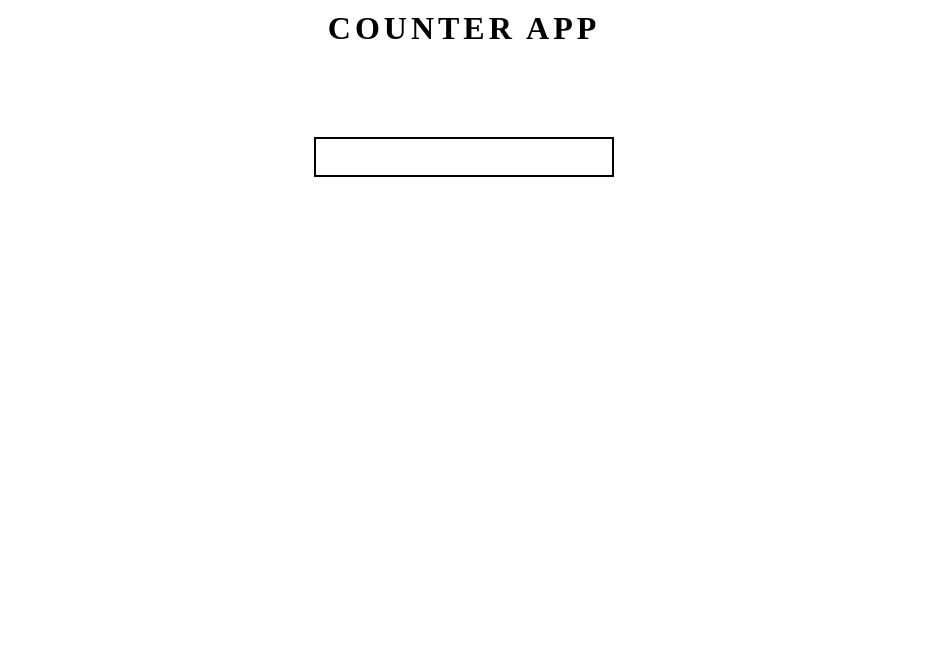
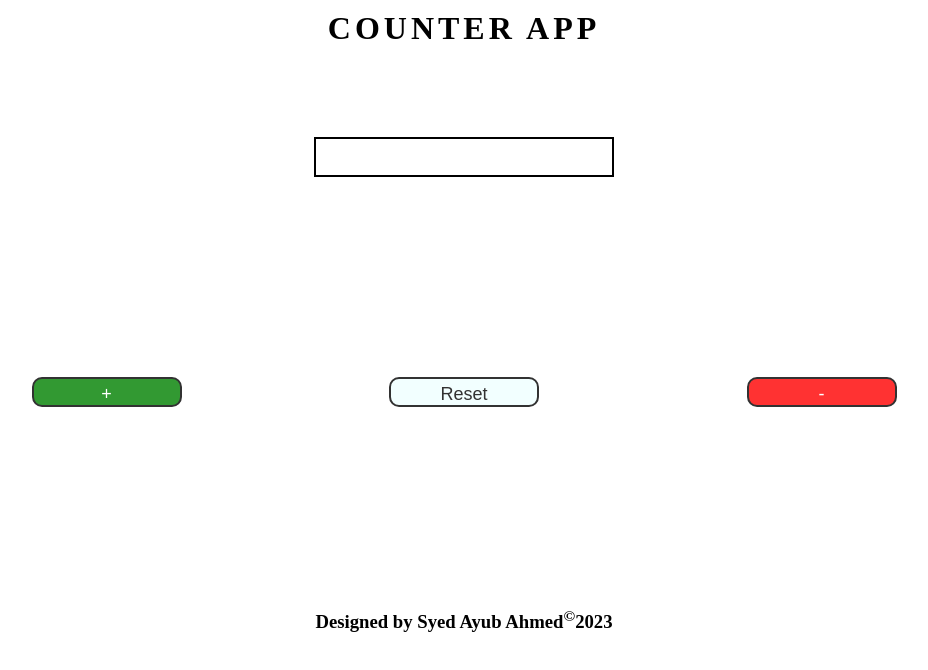
Before and after one commit to syabdull/counter, a plain HTML site: page index.html in a window 1280 px wide. Shown: the whole page, without its empty margins (176-1104 px from the left). Drawn offline with Linux system fonts and the light colour scheme.

Commit message:
desktop ui done

```diff
--- a/index.css
+++ b/index.css
@@ -14,3 +14,39 @@ h1 {
   height: 40px;
   margin: 90px auto;
 }
+.btn-container {
+  margin-top: 200px;
+  display: flex;
+  justify-content: space-evenly;
+}
+.intbtn {
+  width: 150px;
+  height: 30px;
+  border: 2px solid;
+  text-align: center;
+  padding-top: 5px;
+  border-radius: 10px;
+  font-family: sans-serif;
+  font-size: large;
+  color: white;
+  border: 2px solid black;
+  opacity: 0.8;
+}
+.intbtn:hover {
+  opacity: 1;
+  transition: o.1s ease-in;
+}
+.add {
+  background-color: green;
+}
+.reset {
+  background-color: azure;
+  color: black;
+}
+.sub {
+  background-color: red;
+}
+footer {
+  margin-top: 200px;
+  text-align: center;
+}
--- a/index.html
+++ b/index.html
@@ -9,6 +9,14 @@
   <body>
     <h1>COUNTER APP</h1>
     <div class="display-container"></div>
+    <div class="btn-container">
+      <div class="add intbtn">+</div>
+      <div class="reset intbtn">Reset</div>
+      <div class="sub intbtn">-</div>
+    </div>
+    <footer>
+      <h3>Designed by Syed Ayub Ahmed<sup>&copy;</sup>2023</h3>
+    </footer>
   </body>
   <script src="index.js"></script>
 </html>
```
